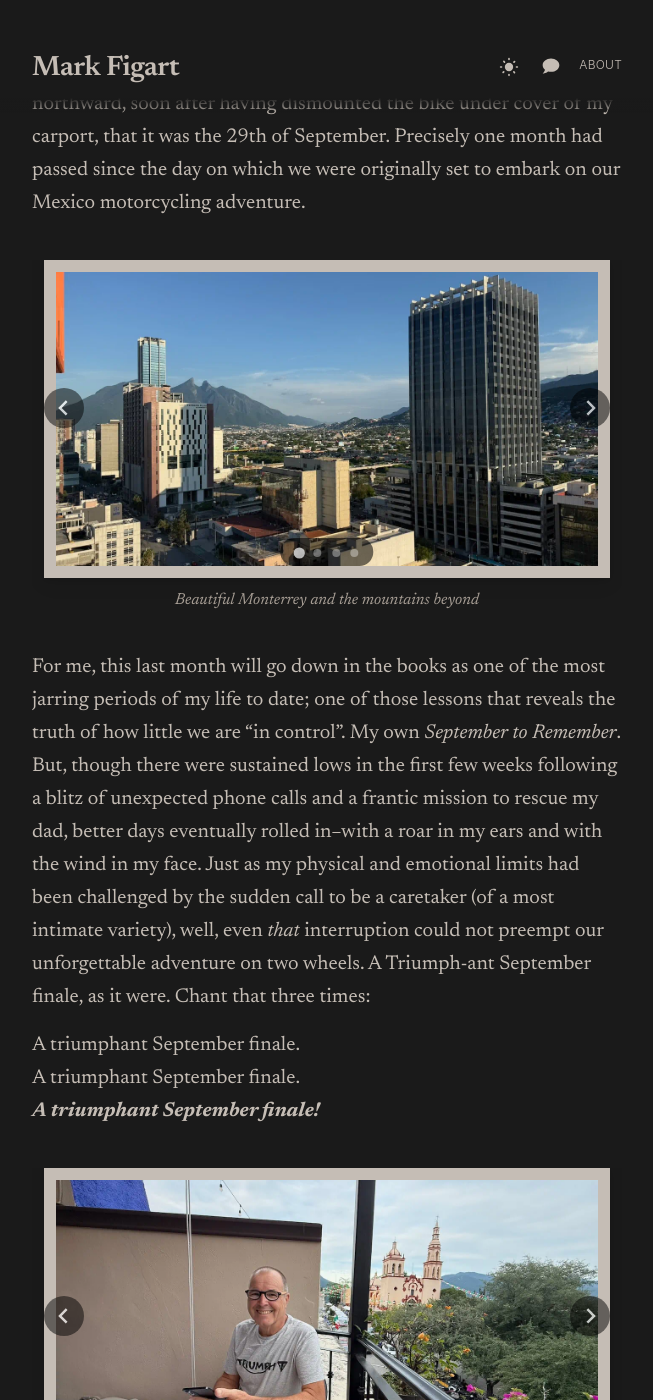
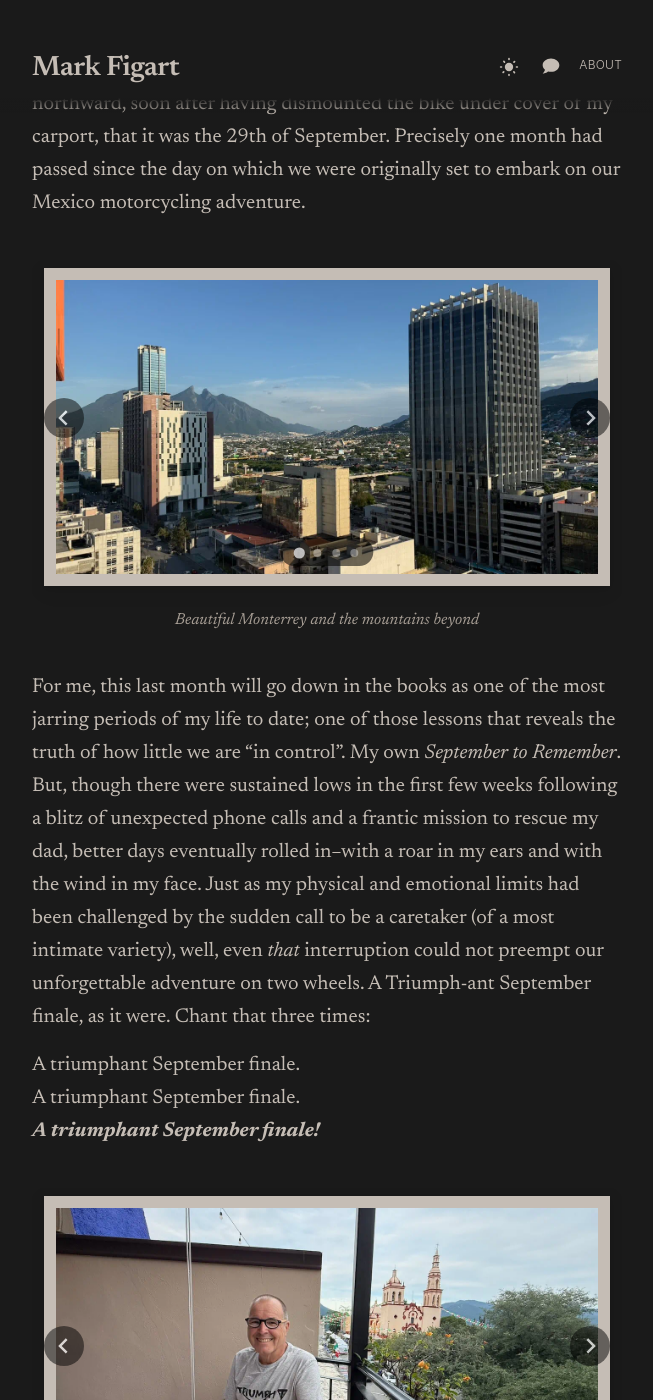
Before and after one commit to figart/60, a Jekyll site: the page built from _posts/2025-10-04-dash-to-mexico.md, in a window 1280 px wide and 1400 px high, scrolled down 293 px. Shown: the whole window, without its empty margins (313-966 px from the left). Built offline with Jekyll 4.4.1, drawn with Linux system fonts in a browser that asks for light colours.

Commit message:
Add margin to carousel media-wrapper for shadow visibility on mobile
Co-Authored-By: Claude Opus 4.5 <noreply@anthropic.com>

```diff
--- a/_sass/minima/_layout.scss
+++ b/_sass/minima/_layout.scss
@@ -360,7 +360,7 @@
       .media-wrapper {
         position: relative;
         width: calc(100% - 1.5rem);  // Leave room for shadow
-        margin: 0 auto;
+        margin: 0.5rem auto 1.5rem;  // Top/bottom margin for shadow visibility
         box-sizing: border-box;
         aspect-ratio: 16 / 9;
         overflow: hidden;
```
